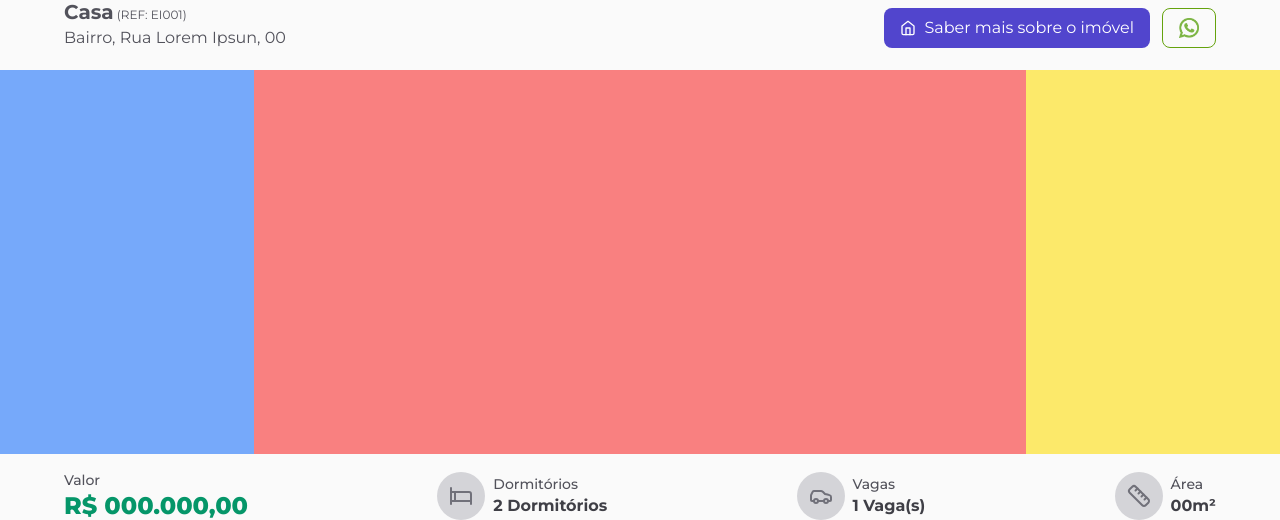
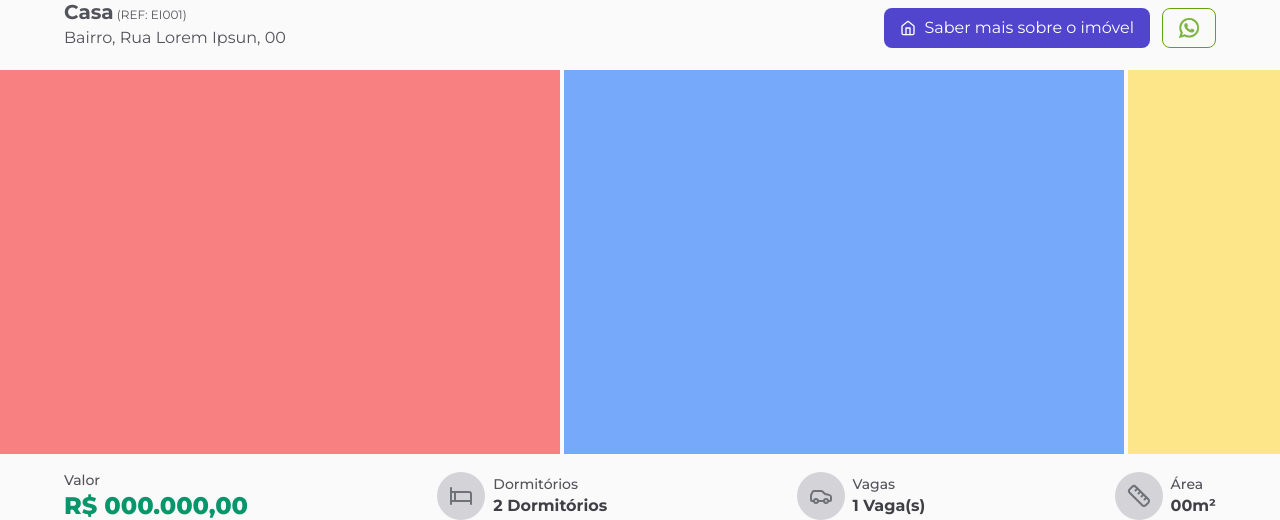
Before and after one commit to VictorCrisostomo/estevesimoveis, a Next.js app: page /casas/loren in a window 1280 px wide. Shown: the part 130-650 px from the top of the page. Built offline with nearby package versions, Linux system fonts and the light colour scheme.

Commit message:
caroussel imgs

```diff
--- a/src/app/casas/loren/page.tsx
+++ b/src/app/casas/loren/page.tsx
@@ -6,6 +6,7 @@ import { Bed, Car, Ruler, Phone, Home, BoxSelect, HardHat } from "lucide-react"
 import { Navbar } from "@/components/Navbar"
 import { Footer } from "@/components/Footer"
 import { Ajuda } from '@/components/Ajuda';
+import { CarousselHouse } from '@/components/CarousselHouses';
 
 export default function Casa() {
   return (
@@ -32,13 +33,14 @@ export default function Casa() {
         </div>
       </div>
       {/* slides */}
-      <div className="">
+      <CarousselHouse />
+      {/* <div className="">
         <div className="flex justify-between">
           <div className="hidden md:block bg-blue-400 w-[33%] h-96"></div>
           <div className="bg-red-400 w-[100%] h-96"></div>
           <div className="hidden md:block bg-yellow-200 w-[33%] h-96"></div>
         </div>
-      </div>
+      </div> */}
       {/* infos */}
       <div className="px-10 md:px-16 py-4 grid grid-cols-1 gap-5 md:gap-0 md:flex justify-between">
         <div>
--- /dev/null
+++ b/src/components/CarousselHouses.tsx
@@ -0,0 +1,39 @@
+'use client';
+import Image from 'next/image';
+
+export function CarousselHouse() {
+  return (
+    <>
+      <div className="relative overflow-auto" id="">
+          <div className="relative flex gap-1 snap-x overflow-x-auto scrollCards">
+
+            <div className="snap-center shrink-0">
+              <div className="snap-start w-[560px] h-64 md:h-96 bg-red-400">
+              </div>
+            </div>
+
+            <div className="snap-center shrink-0">
+              <div className="snap-start w-[560px] h-64 md:h-96 bg-blue-400">
+              </div>
+            </div>
+
+            <div className="snap-center shrink-0">
+              <div className="snap-start w-[560px] h-64 md:h-96 bg-amber-200">
+              </div>
+            </div>
+
+            <div className="snap-center shrink-0">
+              <div className="snap-start w-[560px] h-64 md:h-96 bg-green-400">
+              </div>
+            </div>
+
+            <div className="snap-center shrink-0">
+              <div className="snap-start w-[560px] h-64 md:h-96 bg-orange-400">
+              </div>
+            </div>
+
+          </div>
+      </div>
+    </>
+  )
+}
```
